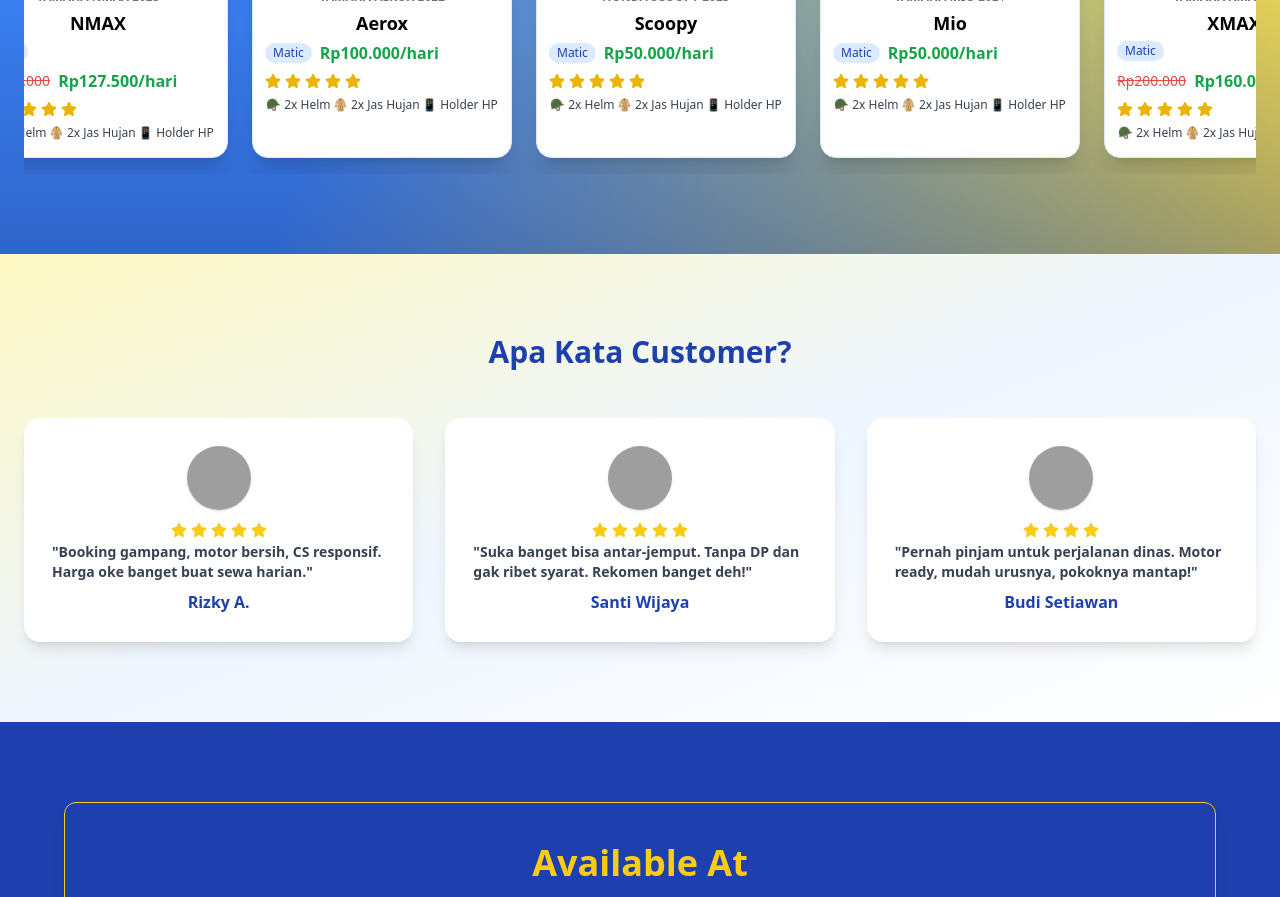
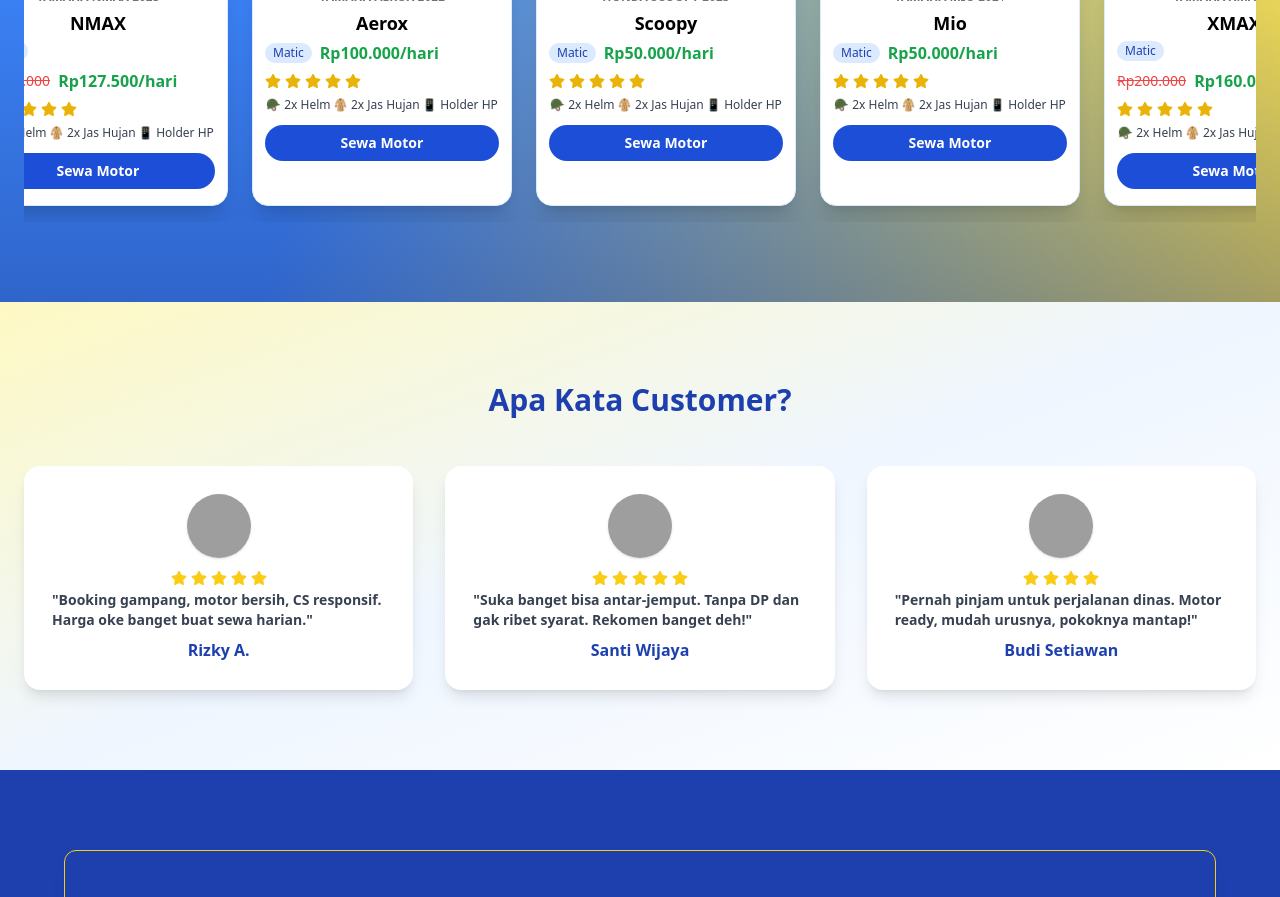
Before and after one commit to MuhammadSyaifulIbrahim/sewamotorxFE, a React (Vite) app: page / in a window 1280 px wide. Shown: the part 940-1837 px from the top of the page. Built offline with nearby package versions, Linux system fonts and the light colour scheme; no server answers; grey boxes are pictures that could not be loaded.

Commit message:
Menambahkan button di motor favorit

```diff
--- a/src/pages/user/LandingPages.jsx
+++ b/src/pages/user/LandingPages.jsx
@@ -267,6 +267,7 @@
       w-full shadow-xl overflow-hidden border border-blue-100 bg-white text-black group snap-center
     `}
               >
+                {/* Badge Diskon dan Best Seller */}
                 {m.diskon > 0 && (
                   <span className="absolute top-4 right-4 bg-red-500 text-white text-xs font-bold px-3 py-1 rounded-full z-20 shadow">
                     -{m.diskon}%
@@ -277,6 +278,8 @@
                     Best Seller
                   </span>
                 )}
+
+                {/* Gambar Motor */}
                 <div className="w-full h-[34vw] max-h-[180px] sm:h-[170px] md:h-[180px] flex items-center justify-center bg-white pt-2">
                   <img
                     src={m.img}
@@ -286,12 +289,15 @@
                     draggable={false}
                   />
                 </div>
+
+                {/* Detail & Button */}
                 <div className="p-3 pb-4 pt-2">
                   <div className="text-xs font-bold mb-1 uppercase text-gray-500">
                     {m.brand} {m.name}{" "}
                     <span className="text-xs font-normal">{m.tahun}</span>
                   </div>
                   <h3 className="font-extrabold text-lg mb-1">{m.name}</h3>
+
                   <div className="flex items-center gap-2 text-gray-700 mb-2 flex-wrap">
                     <span className="bg-blue-100 text-blue-800 text-xs rounded-full px-2 py-0.5">
                       {m.type}
@@ -317,20 +323,34 @@
                       )}
                     </div>
                   </div>
+
+                  {/* Rating & Fasilitas */}
                   <div className="flex items-center gap-1 text-yellow-500 mb-2">
                     {[...Array(5)].map((_, j) => (
                       <FaStar key={j} />
                     ))}
                   </div>
-                  <div className="flex justify-around text-xs text-gray-700">
+                  <div className="flex justify-around text-xs text-gray-700 mb-3">
                     <span>🪖 2x Helm</span>
                     <span>🧥 2x Jas Hujan</span>
                     <span>📱 Holder HP</span>
                   </div>
+
+                  {/* ✅ Tombol Sewa Motor */}
+                  <button
+                    onClick={() => {
+                      alert("Untuk memesan, silakan login terlebih dahulu.");
+                      navigate("/login");
+                    }}
+                    className="w-full bg-blue-700 hover:bg-blue-800 text-white text-sm font-semibold py-2 rounded-full transition"
+                  >
+                    Sewa Motor
+                  </button>
                 </div>
               </motion.div>
             ))}
           </div>
+
           {/* Hide scrollbar */}
           <style jsx>{`
             .scrollbar-hide {
```
Lines whose indentation alone changed are shown as unchanged.
